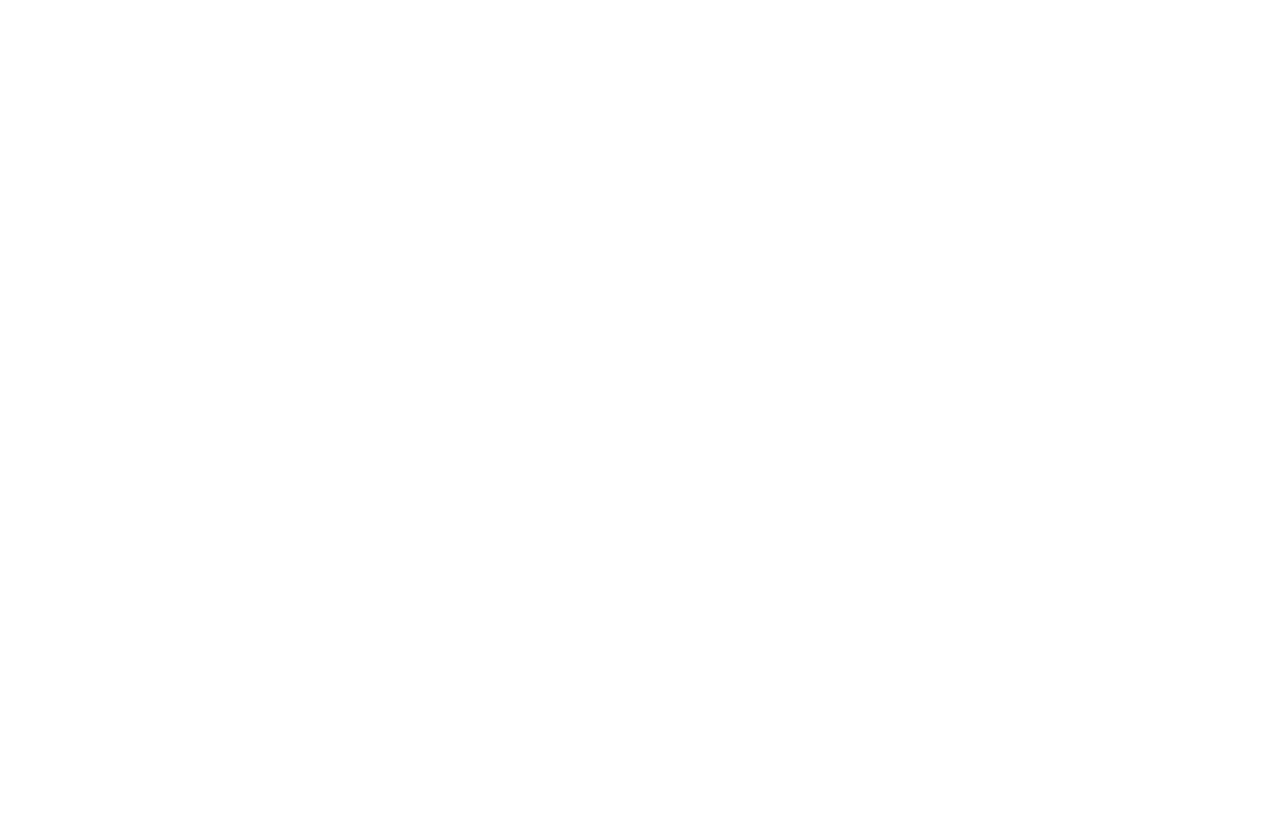
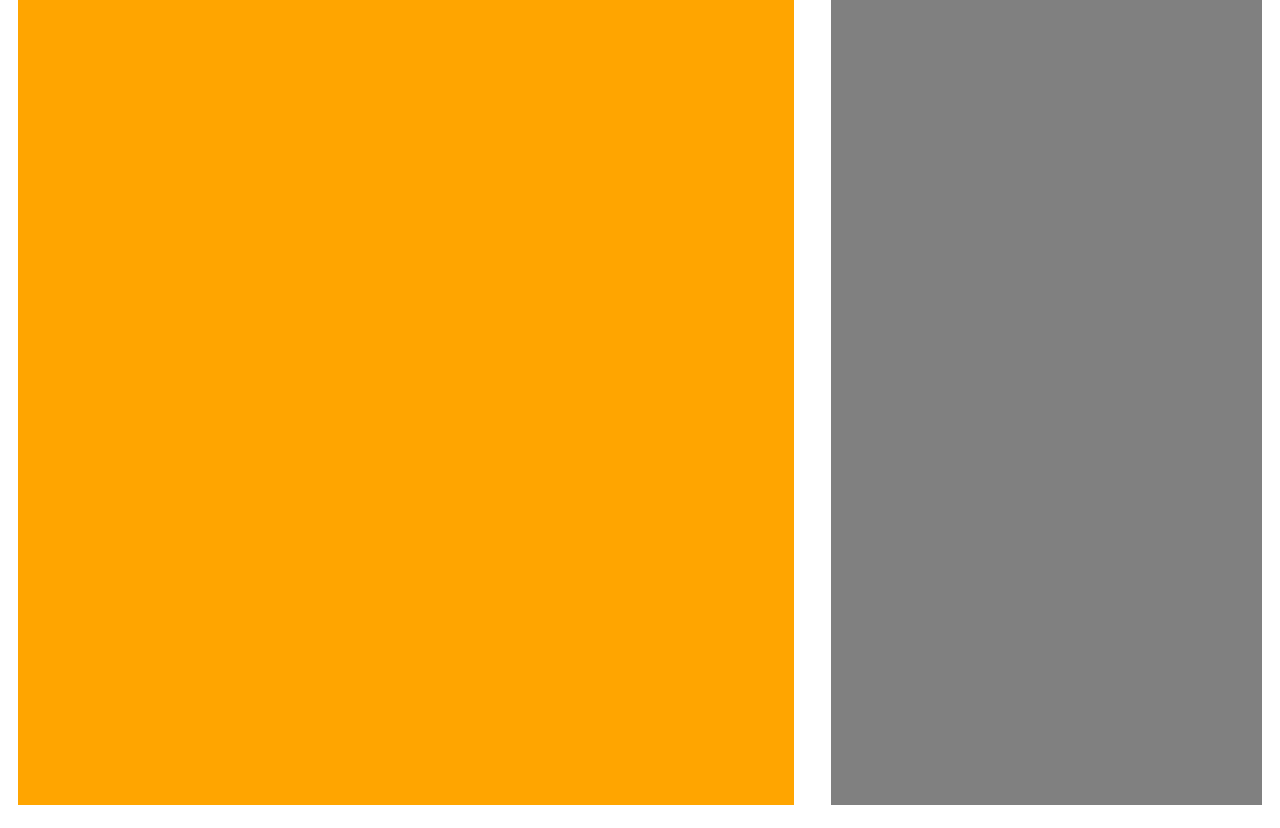
Before and after one commit to LuanTerra-Apollo/Grupo6-React-Serratec, a React (Vite) app in the folder shopix/: page /produto in a window 1280 px wide. Before the commit the page ends 800 px from the top, so only its background shows below. Built offline with nearby package versions, Linux system fonts and the light colour scheme.

Commit message:
Construindo Tela Produto

```diff
--- /dev/null
+++ b/shopix/src/components/styles/CardProduto.style.jsx
@@ -0,0 +1,10 @@
+import styled from 'styled-components'
+
+export const CardProduto = styled.div`
+    display: flex;
+    justify-content: space-around;
+    align-items: center;
+    width: ${(prop) => prop.width};
+    height: ${(prop) => prop.height};
+    background-color: white;
+`
--- a/shopix/src/components/styles/Wrapper.style.jsx
+++ b/shopix/src/components/styles/Wrapper.style.jsx
@@ -7,11 +7,4 @@
     display: flex;
     align-items: center;
     justify-content: center;
-
-
-
-    & a {
-        color: inherit;
-        text-decoration: none;
-    }
 `
--- a/shopix/src/pages/Produto/Produto.jsx
+++ b/shopix/src/pages/Produto/Produto.jsx
@@ -1,5 +1,15 @@
+import { CardProduto } from "../../components/styles/CardProduto.style"
+import { Wrapper } from "../../components/styles/Wrapper.style"
+
 const Produto = () => {
-
+    return (
+        <Wrapper>
+            <CardProduto height='856px' width='1321px'>
+                <div style={{height: '810px', width: '776px', backgroundColor: 'orange'}}></div>
+                <div style={{height: '810px', width: '431px', backgroundColor: 'gray'}}></div>
+            </CardProduto>
+        </Wrapper>
+    )
 }
 
 export default Produto
```
Also changed, not shown: shopix/src/components/components/CardInfoProduto.jsx (added, +7 -0 lines).
